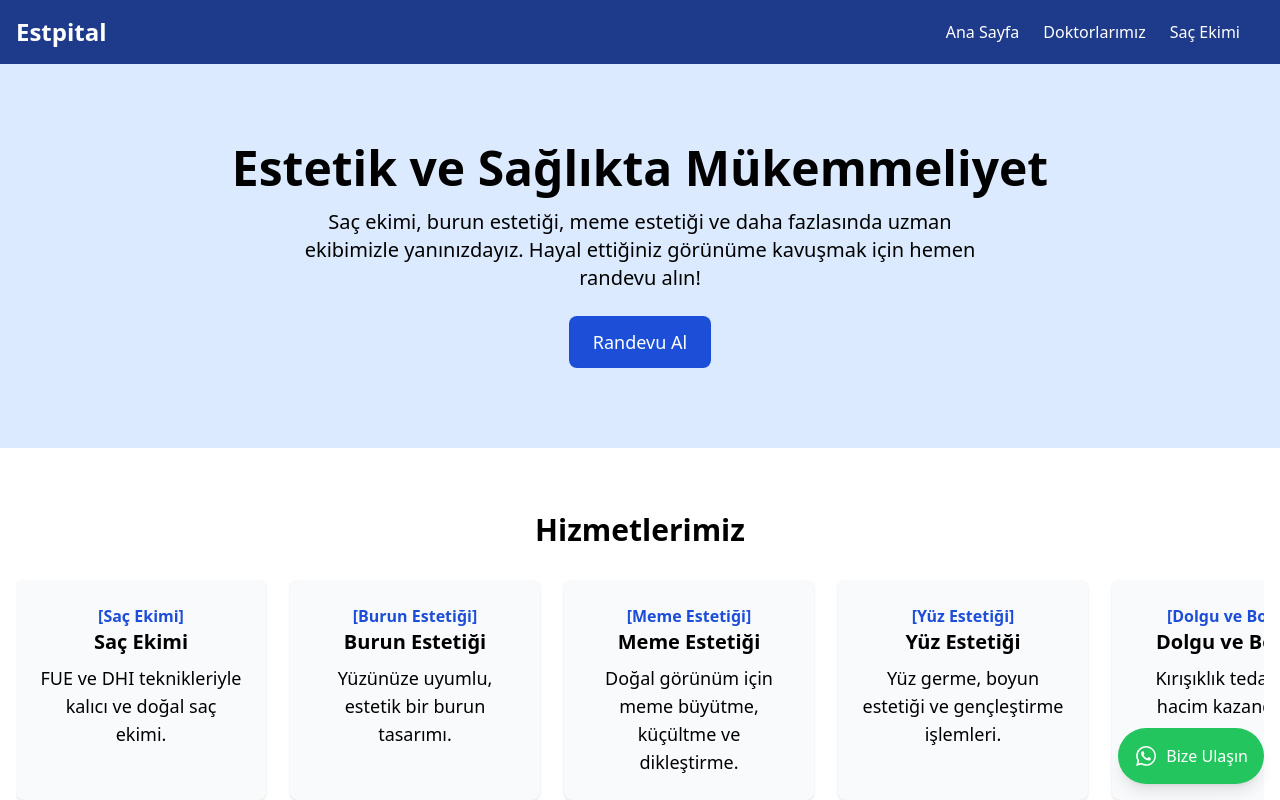
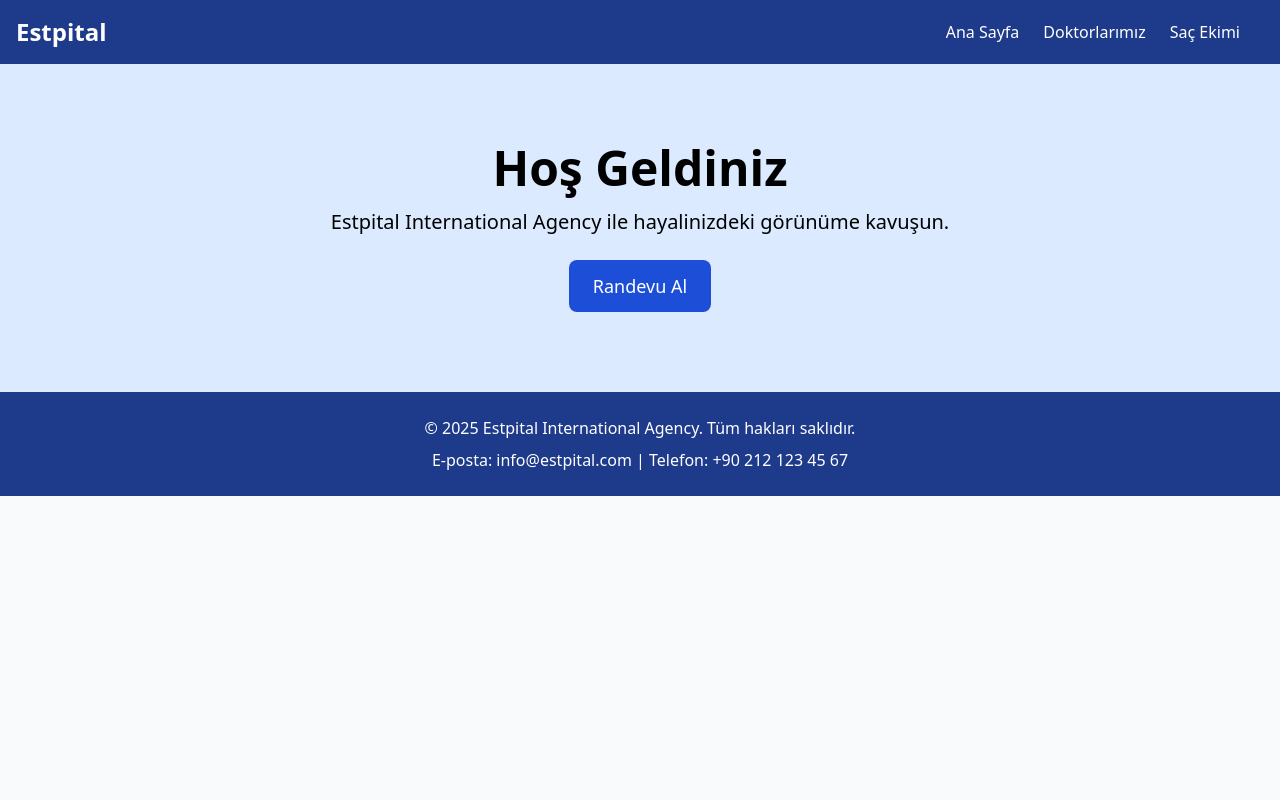
Before and after one commit to Estpital/Estpital-Dynamic-Platform, a React (Create React App) app: page / in a window 1280 px wide. Shown: the top 800 px of the page. Built offline with nearby package versions, Linux system fonts and the light colour scheme.

Commit message:
Update Home.js

```diff
--- a/src/pages/Home.js
+++ b/src/pages/Home.js
@@ -1,54 +1,6 @@
-import { useTranslation } from 'react-i18next';
 import Navbar from '../components/Navbar';
 
 function Home() {
-  const { t } = useTranslation();
-
-  const hizmetler = [
-    {
-      name: t('service_names.hair_transplant'),
-      path: "/sac-ekimi",
-      description: "FUE ve DHI teknikleriyle kalıcı ve doğal saç ekimi.",
-      icon: <span className="text-blue-700 font-bold mb-2">[Saç Ekimi]</span> // SVG yerine sade metin
-    },
-    {
-      name: t('service_names.rhinoplasty'),
-      path: "/burun-estetigi",
-      description: "Yüzünüze uyumlu, estetik bir burun tasarımı.",
-      icon: <span className="text-blue-700 font-bold mb-2">[Burun Estetiği]</span>
-    },
-    {
-      name: t('service_names.breast_aesthetics'),
-      path: "/meme-estetigi",
-      description: "Doğal görünüm için meme büyütme, küçültme ve dikleştirme.",
-      icon: <span className="text-blue-700 font-bold mb-2">[Meme Estetiği]</span>
-    },
-    {
-      name: t('service_names.facial_aesthetics'),
-      path: "/yuz-estetigi",
-      description: "Yüz germe, boyun estetiği ve gençleştirme işlemleri.",
-      icon: <span className="text-blue-700 font-bold mb-2">[Yüz Estetiği]</span>
-    },
-    {
-      name: t('service_names.fillers_botox'),
-      path: "/dolgu-botoks",
-      description: "Kırışıklık tedavisi ve hacim kazandırma.",
-      icon: <span className="text-blue-700 font-bold mb-2">[Dolgu ve Botoks]</span>
-    },
-    {
-      name: t('service_names.dental_treatments'),
-      path: "/dis-tedavileri",
-      description: "İmplant, zirkonyum kaplama ve estetik diş çözümleri.",
-      icon: <span className="text-blue-700 font-bold mb-2">[Diş Tedavileri]</span>
-    },
-    {
-      name: t('service_names.tummy_tuck'),
-      path: "/karin-germe",
-      description: "Daha düz ve sıkı bir karın için karın germe.",
-      icon: <span className="text-blue-700 font-bold mb-2">[Karın Germe]</span>
-    },
-  ];
-
   return (
     <div className="min-h-screen bg-gray-50">
       {/* Navbar */}
@@ -57,59 +9,24 @@ function Home() {
       {/* Hero Section */}
       <section className="bg-blue-100 py-12 sm:py-20 text-center">
         <div className="container mx-auto px-4">
-          <h2 className="text-3xl sm:text-4xl md:text-5xl font-bold mb-4 leading-tight">{t('welcome')}</h2>
+          <h2 className="text-3xl sm:text-4xl md:text-5xl font-bold mb-4 leading-tight">Hoş Geldiniz</h2>
           <p className="text-base sm:text-lg md:text-xl mb-6 max-w-2xl mx-auto">
-            {t('welcome_desc')}
+            Estpital International Agency ile hayalinizdeki görünüme kavuşun.
           </p>
           <a
             href="/randevu"
             className="inline-block bg-blue-700 text-white px-5 py-2 sm:px-6 sm:py-3 text-base sm:text-lg rounded-lg hover:bg-blue-800"
           >
-            {t('appointment')}
+            Randevu Al
           </a>
         </div>
       </section>
 
-      {/* Services Section - Kaydırılabilir */}
-      <section className="py-12 sm:py-16 bg-white">
-        <div className="container mx-auto px-4">
-          <h3 className="text-2xl sm:text-3xl font-bold text-center mb-8">Hizmetlerimiz</h3>
-          <div className="overflow-x-auto scrollbar-hide snap-x snap-mandatory">
-            <div className="flex space-x-4 sm:space-x-6 pb-4">
-              {hizmetler.map((hizmet, index) => (
-                <a
-                  key={index}
-                  href={hizmet.path}
-                  className="min-w-[200px] sm:min-w-[250px] bg-gray-50 p-4 sm:p-6 rounded-lg shadow hover:shadow-lg transition snap-center text-center"
-                >
-                  {hizmet.icon}
-                  <h4 className="text-lg sm:text-xl font-semibold mb-2">{hizmet.name}</h4>
-                  <p className="text-sm sm:text-lg">{hizmet.description}</p>
-                </a>
-              ))}
-            </div>
-          </div>
-        </div>
-      </section>
-
-      {/* WhatsApp Butonu */}
-      <a
-        href="https://wa.me/905441072570?text=Merhaba,%20Estpital%20hakkında%20bilgi%20almak%20istiyorum!"
-        target="_blank"
-        rel="noopener noreferrer"
-        className="fixed bottom-4 right-4 bg-green-500 text-white p-3 sm:p-4 rounded-full shadow-lg hover:bg-green-600 transition z-50 flex items-center"
-      >
-        <svg className="w-5 h-5 sm:w-6 sm:h-6 mr-1 sm:mr-2" fill="currentColor" viewBox="0 0 24 24">
-          <path d="M12.04 2c-5.46 0-9.91 4.45-9.91 9.91 0 1.75.46 3.45 1.32 4.95L2.05 22l5.25-1.38c1.45.79 3.08 1.21 4.74 1.21 5.46 0 9.91-4.45 9.91-9.91 0-2.65-1.03-5.14-2.9-7.01-1.87-1.87-4.36-2.9-7.01-2.9zm0 18.02c-1.48 0-2.93-.39-4.19-1.13l-.3-.18-3.12.82.83-3.04-.2-.31c-.8-1.27-1.23-2.73-1.23-4.25 0-4.58 3.73-8.31 8.31-8.31 2.22 0 4.31.86 5.88 2.43 1.56 1.56 2.43 3.66 2.43 5.88 0 4.58-3.73 8.31-8.31 8.31zm4.57-6.11c-.25-.12-1.47-.73-1.7-.81-.22-.08-.38-.12-.54.12-.16.24-.62.81-.76.97-.14.16-.28.18-.53.06-.25-.12-1.06-.39-2.02-1.24-.75-.66-1.25-1.48-1.39-1.73-.14-.25-.02-.38.11-.51.11-.11.25-.28.38-.42.12-.14.16-.24.25-.41.08-.16.04-.31-.02-.43-.06-.12-.54-1.29-.74-1.77-.19-.47-.39-.41-.54-.41-.14 0-.3-.02-.46-.02-.16 0-.42.08-.64.31-.22.23-.85.83-.85 2.02 0 1.19.86 2.34 1 2.49.14.15 1.69 2.58 4.1 3.62 2.41 1.04 2.41.7 2.84.67.43-.03 1.39-.57 1.59-1.03.2-.46.2-.85.14-1.03-.06-.18-.23-.29-.48-.41z"/>
-        </svg>
-        <span className="text-sm sm:text-base">{t('whatsapp')}</span>
-      </a>
-
       {/* Footer */}
       <footer className="bg-blue-900 text-white p-4 sm:p-6">
         <div className="container mx-auto text-center text-sm sm:text-base">
-          <p className="mb-2">{t('footer_copyright')}</p>
-          <p>{t('footer_contact')}</p>
+          <p className="mb-2">© 2025 Estpital International Agency. Tüm hakları saklıdır.</p>
+          <p>E-posta: info@estpital.com | Telefon: +90 212 123 45 67</p>
         </div>
       </footer>
     </div>
```
